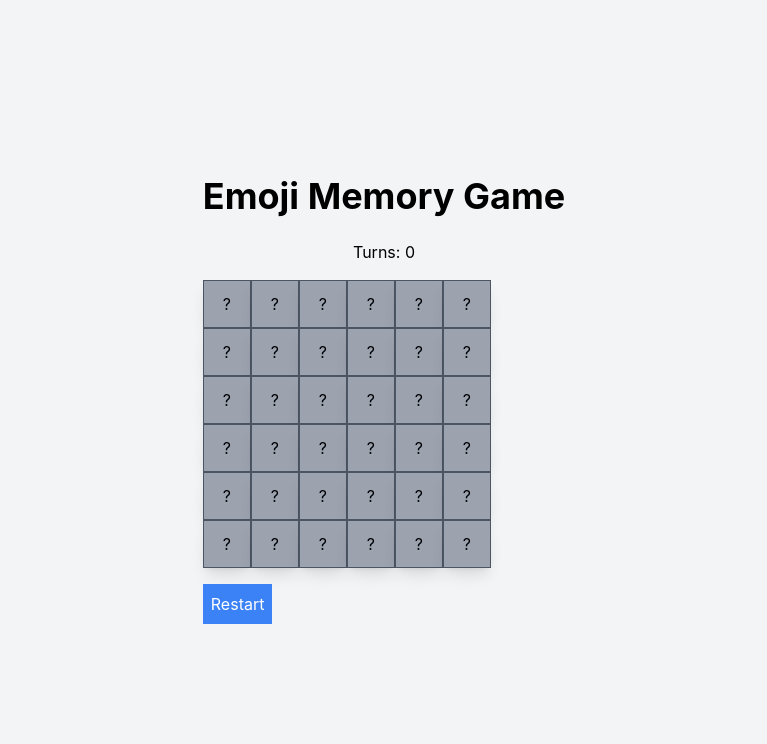
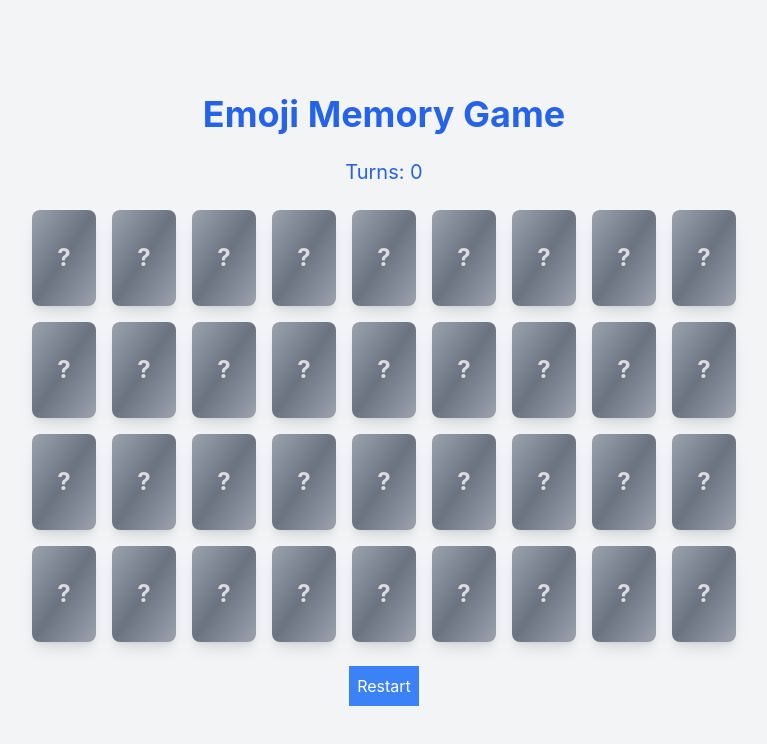
Before and after one commit to simonmesmith/emoji-memory-game, a React (Create React App) app: page / in a window 1280 px wide. Shown: the top 744 px of the page, without its empty margins (256-1023 px from the left). Built offline with nearby package versions, Linux system fonts and the light colour scheme.

Commit message:
Enhance the visual appearance of Emoji Memory Game; adjust card styles, center elements, improve title and status text design. Close #2
Closes #2

```diff
--- a/src/App.css
+++ b/src/App.css
@@ -32,6 +32,7 @@
   from {
     transform: rotate(0deg);
   }
+
   to {
     transform: rotate(360deg);
   }
--- a/src/components/Card.js
+++ b/src/components/Card.js
@@ -1,14 +1,19 @@
-const Card = ({ card, index, onCardClick }) => (
-    <div
-        key={index}
-        className={`w-12 h-12 flex items-center justify-center shadow-lg hover:shadow-xl transition-shadow duration-200 border ${card.state === 'hidden'
-            ? 'border-gray-600 bg-gray-400'
-            : 'border-gray-300 bg-gray-200'
-            }`}
-        onClick={() => onCardClick(index)}
-    >
-        {card.state === 'hidden' ? '?' : card.emoji}
-    </div>
-);
+const Card = ({ card, index, onCardClick }) => {
+    const baseClasses = 'm-2 w-16 h-24 rounded-lg flex items-center justify-center shadow-lg hover:shadow-xl transition-shadow duration-200';
+    const hiddenCardClasses = 'border-gray-600 bg-gradient-to-br from-gray-400 via-gray-500 to-gray-400';
+    const revealedCardClasses = 'border-gray-300 bg-gray-200';
+    const cardClasses = `${baseClasses} ${card.state === 'hidden' ? hiddenCardClasses : revealedCardClasses} ${card.state === 'revealed' ? 'flip' : ''}`;
+    const questionMarkClasses = 'text-2xl font-bold text-white text-opacity-75';
+
+    return (
+        <div key={index} className={cardClasses} onClick={() => onCardClick(index)}>
+            {card.state === 'hidden' ? (
+                <div className={questionMarkClasses}>?</div>
+            ) : (
+                <div>{card.emoji}</div>
+            )}
+        </div>
+    );
+};
 
 export default Card;
--- a/src/components/GameControls.js
+++ b/src/components/GameControls.js
@@ -1,7 +1,9 @@
 const GameControls = ({ restartGame }) => (
-    <button onClick={restartGame} className="mt-4 p-2 bg-blue-500 text-white">
-        Restart
-    </button>
+    <div className="text-center">
+        <button onClick={restartGame} className="mx-auto mt-4 p-2 bg-blue-500 text-white">
+            Restart
+        </button>
+    </div>
 );
 
 export default GameControls;
--- a/src/components/GameStatus.js
+++ b/src/components/GameStatus.js
@@ -1,7 +1,10 @@
 const GameStatus = ({ isGameWon, turns }) => (
     <div className="text-center mb-4">
-        <div>{isGameWon ? "Congratulations! You've won!" : `Turns: ${turns}`}</div>
+        <div className={`${isGameWon ? 'text-green-500 italic' : 'text-blue-600'} text-xl`}>
+            {isGameWon ? "Congratulations! You've won!" : `Turns: ${turns}`}
+        </div>
     </div>
+
 );
 
 export default GameStatus;
--- a/src/index.css
+++ b/src/index.css
@@ -15,3 +15,8 @@ code {
   font-family: source-code-pro, Menlo, Monaco, Consolas, 'Courier New',
     monospace;
 }
+
+.flip {
+  transform: rotateY(180deg);
+  transition: transform 0.3s;
+}
```
Also changed, not shown: src/components/GameBoard.js.
